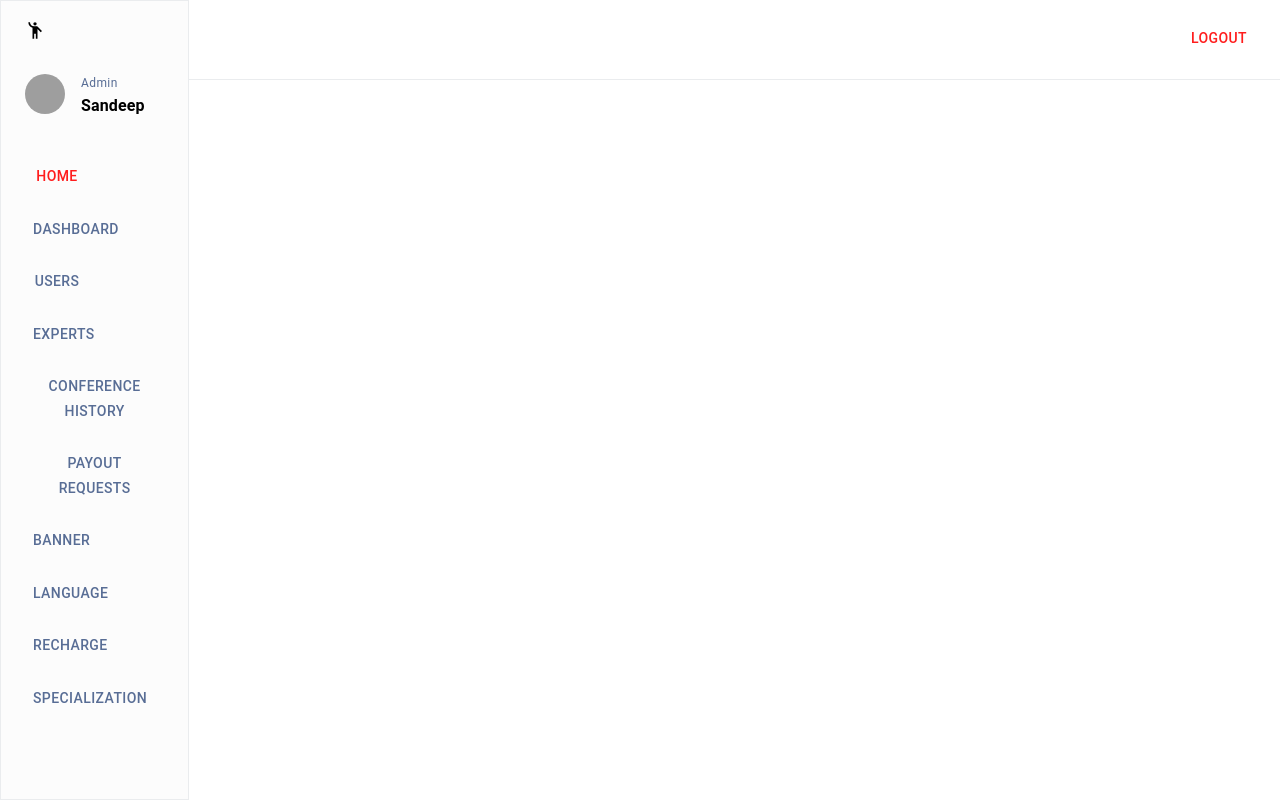
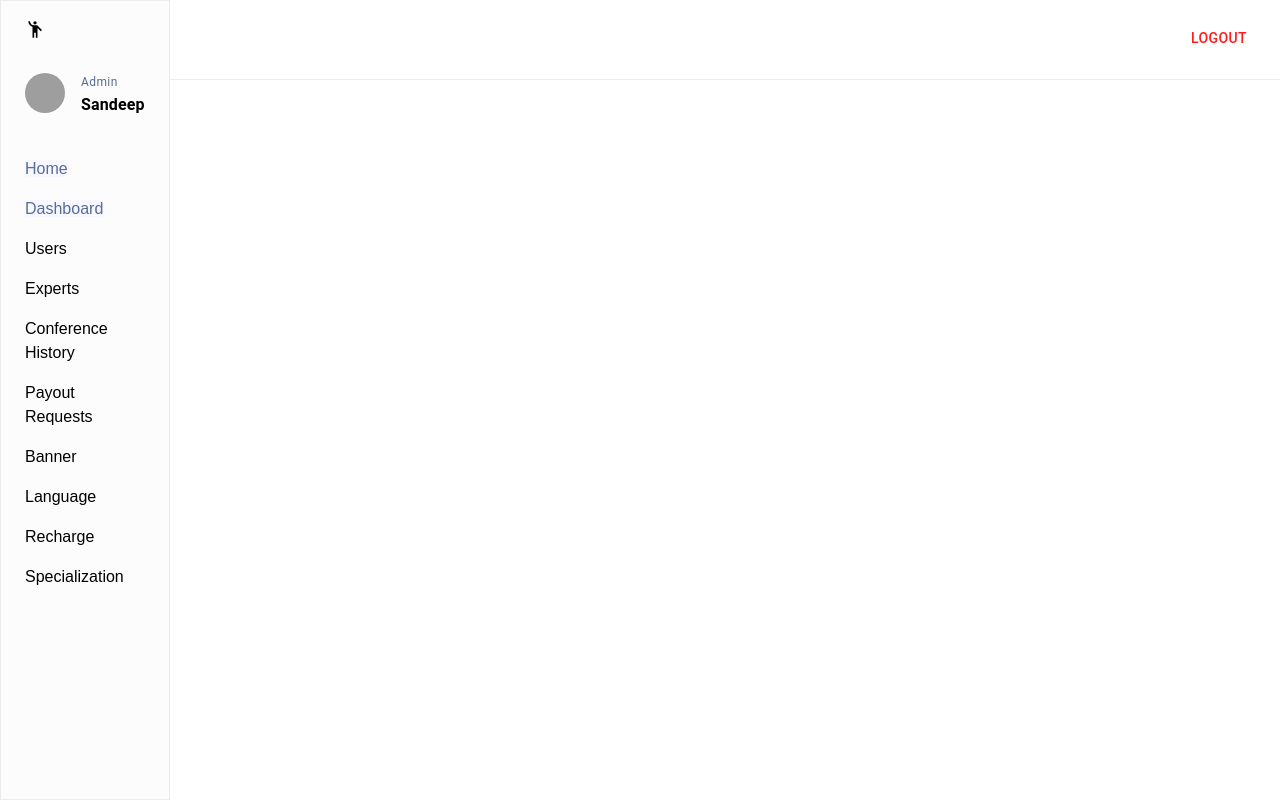
Before and after one commit to sandeepchakradhar/Adminastro, a React (Create React App) app: page /Dashboard in a window 1280 px wide. Built offline with nearby package versions, Linux system fonts and the light colour scheme; grey boxes are pictures that could not be loaded.

Commit message:
updating side bar

```diff
--- a/src/App.css
+++ b/src/App.css
@@ -1,4 +1,4 @@
-.App {
+/* .App {
   text-align: center;
 }
 
@@ -35,4 +35,4 @@
   to {
     transform: rotate(360deg);
   }
-}
+} */
--- a/src/index.css
+++ b/src/index.css
@@ -3,7 +3,7 @@
 @tailwind utilities;
 
 
-body {
+/* body {
   margin: 0;
   font-family: -apple-system, BlinkMacSystemFont, 'Segoe UI', 'Roboto', 'Oxygen',
     'Ubuntu', 'Cantarell', 'Fira Sans', 'Droid Sans', 'Helvetica Neue',
@@ -15,4 +15,4 @@ body {
 code {
   font-family: source-code-pro, Menlo, Monaco, Consolas, 'Courier New',
     monospace;
-}
+} */
--- a/src/pages/SideNav.js
+++ b/src/pages/SideNav.js
@@ -2,26 +2,54 @@ import { Image } from "@mui/icons-material";
 import { Box, Button, Stack, Typography } from "@mui/material";
 import { Container } from "@mui/system";
 import React from "react";
-import { Link } from "react-router-dom";
+import { NavLink } from "react-router-dom";
 // import Button from "../components/Button";
 import HumanIcon from "../components/HumanIcon";
 import Avatar from "@mui/material/Avatar";
 
 const SideNav = () => {
-  const buttonFunction = (e) => {
-    console.log("first", e.target);
-  };
-  const buttonFunction1 = (e) => {
-    console.log("first", e.target);
-  };
-  const buttonFunction2 = (e) => {
-    console.log("first", e.target);
-  };
-  const buttonFunction3 = (e) => {
-    console.log("first", e.target);
-  };
-  const buttonFunction4 = (e) => {
-    console.log("first", e);
+  // const buttonFunction = (e) => {
+  //   console.log("first", e.target);
+  // };
+  // const buttonFunction1 = (e) => {
+  //   console.log("first", e.target);
+  // };
+  // const buttonFunction2 = (e) => {
+  //   console.log("first", e.target);
+  // };
+  // const buttonFunction3 = (e) => {
+  //   console.log("first", e.target);
+  // };
+  // const buttonFunction4 = (e) => {
+  //   console.log("first", e);
+  // };
+
+
+  // for button hover
+
+  //  const ButtonStyle= {
+  //   '&:hover': {
+  //     backgroundColor: '#ffffff',
+  //     boxShadow: 'none',
+  //   },
+  //   '&:active': {
+  //     boxShadow: 'none',
+  //     backgroundColor: '#3c52b2',
+  //   },
+  // }
+
+
+
+  //  for active navlink
+
+  const navLinkStyles = ({ isActive }) => {
+    return {
+      fontWeight: isActive ? "bold" : "normal",
+      textDecoration: isActive ? "none" : "",
+      color: isActive ? "white" : "",
+      backgroundColor: isActive ? "red" : "",
+
+    };
   };
 
   return (
@@ -46,7 +74,6 @@ const SideNav = () => {
               variant="caption"
               sx={{ display: "block" }}
             >
-
               Admin
             </Typography>
             <Typography sx={{ fontWeight: "bold" }}>Sandeep</Typography>
@@ -59,103 +86,73 @@ const SideNav = () => {
           alignItems="flex-start"
           spacing={2}
         >
-          <Box>
-            <Link to="/Dashboard/Admins">
-              <Button variants="text"> Home</Button>
-            </Link>
+          <Box className=" my-6">
+            <NavLink style={navLinkStyles}  className="  h-5 w-10   mb-6 bg-success  rounded-sm text-info  hover:text-primary"  to="/Dashboard/Admins">
+              Home
+            </NavLink>
+          </Box>
+          <Box >
+            <NavLink  style={navLinkStyles}  className=" bg-success rounded-sm text-info  hover:text-primary"to="/Dashboard/Analytics">
+
+                Dashboard
+
+            </NavLink>
           </Box>
           <Box>
-            <Link to="/Dashboard/Analytics">
-              <Button color="info" variants="text">
-                Dashboard
-              </Button>
-            </Link>
+            <NavLink  to="/Dashboard/Users">
+
+                Users
+
+            </NavLink>
           </Box>
           <Box>
-            <Link to="/Dashboard/Users">
-              <Button color="info" variants="text">
-                Users
-              </Button>
-            </Link>
+            <NavLink to="/Dashboard/Experts">
+
+                Experts
+
+            </NavLink>
           </Box>
           <Box>
-            <Link to="/Dashboard/Experts">
-              <Button color="info" variants="text">
-                Experts
-              </Button>
-            </Link>
-          </Box>
-          <Box >
-            <Link
-              onClick={(e) => {
-                buttonFunction2(e);
-              }}
-              to="/Dashboard/Callhistory"
-            >
-              <Button  color="info" variants="text">
-              Conference History
-              </Button>
-            </Link>
+            <NavLink to="/Dashboard/Callhistory">
+
+                Conference History
+
+            </NavLink>
           </Box>
           <Box>
-            <Link
-              onClick={(e) => {
-                buttonFunction3(e);
-              }}
-              to="/Dashboard/Payout"
-            >
-              <Button className=" " color="info" variants="text">
+            <NavLink to="/Dashboard/Payout">
+
                 Payout Requests
-              </Button>
-            </Link>
+
+            </NavLink>
           </Box>
           <Box>
-            <Link
-              onClick={(e) => {
-                buttonFunction3(e);
-              }}
-              to="/Dashboard/Banner"
-            >
-              <Button color="info" variants="text">
+            <NavLink to="/Dashboard/Banner">
+
                 Banner
-              </Button>
-            </Link>
+
+            </NavLink>
           </Box>
           <Box>
-            <Link
-              onClick={(e) => {
-                buttonFunction3(e);
-              }}
-              to="/Dashboard/Language"
-            >
-              <Button color="info" variants="text">
+            <NavLink to="/Dashboard/Language">
+
                 Language
-              </Button>
-            </Link>
+
+            </NavLink>
           </Box>
           <Box>
-            <Link
-              onClick={(e) => {
-                buttonFunction3(e);
-              }}
-              to="/Dashboard/Recharge"
-            >
-              <Button color="info" variants="text">
+            <NavLink to="/Dashboard/Recharge">
+
                 Recharge
-              </Button>
-            </Link>
+
+            </NavLink>
           </Box>
           <Box>
-            <Link
-              onClick={(e) => {
-                buttonFunction3(e);
-              }}
-              to="/Dashboard/Specialization"
-            >
-              <Button color="info" variants="text">
+            <NavLink to="/Dashboard/Specialization">
+
                 Specialization
-              </Button>
-            </Link>
+
+            </NavLink>
           </Box>
 
           {/* <Box>
```
